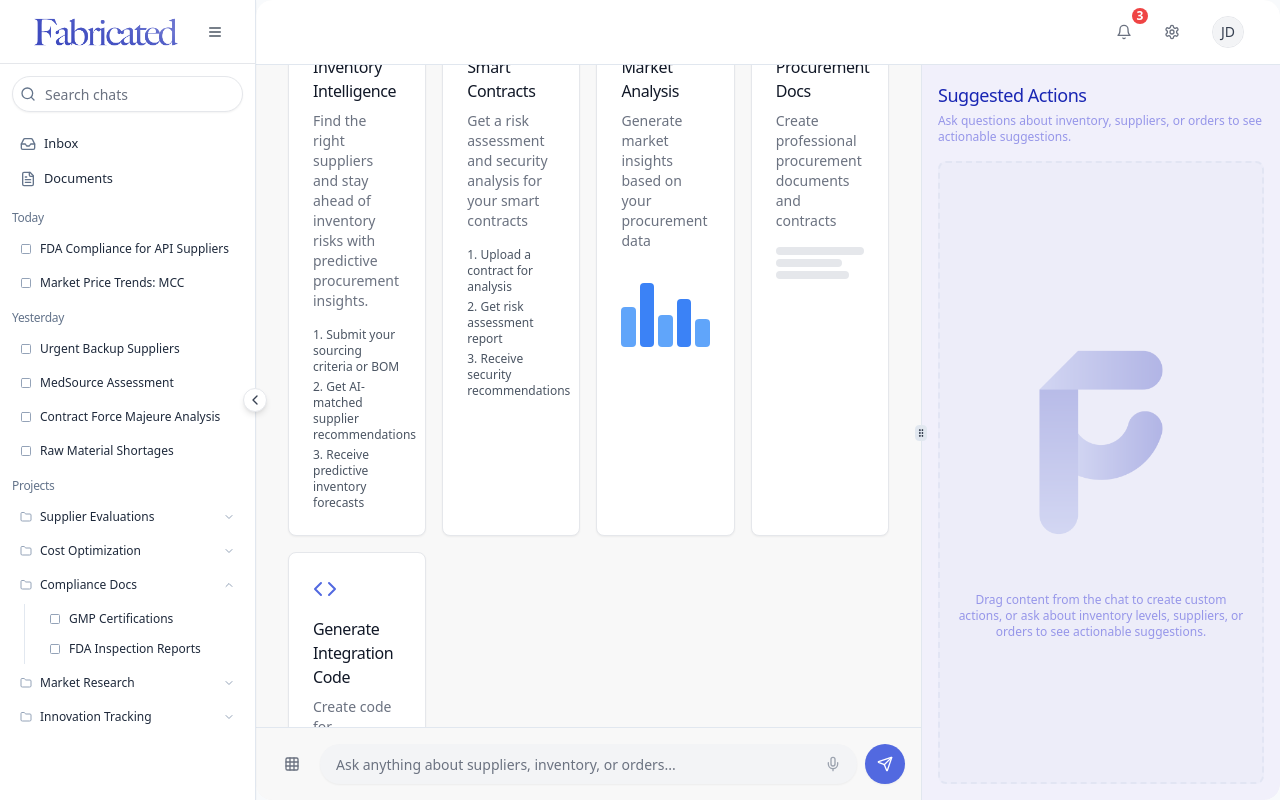
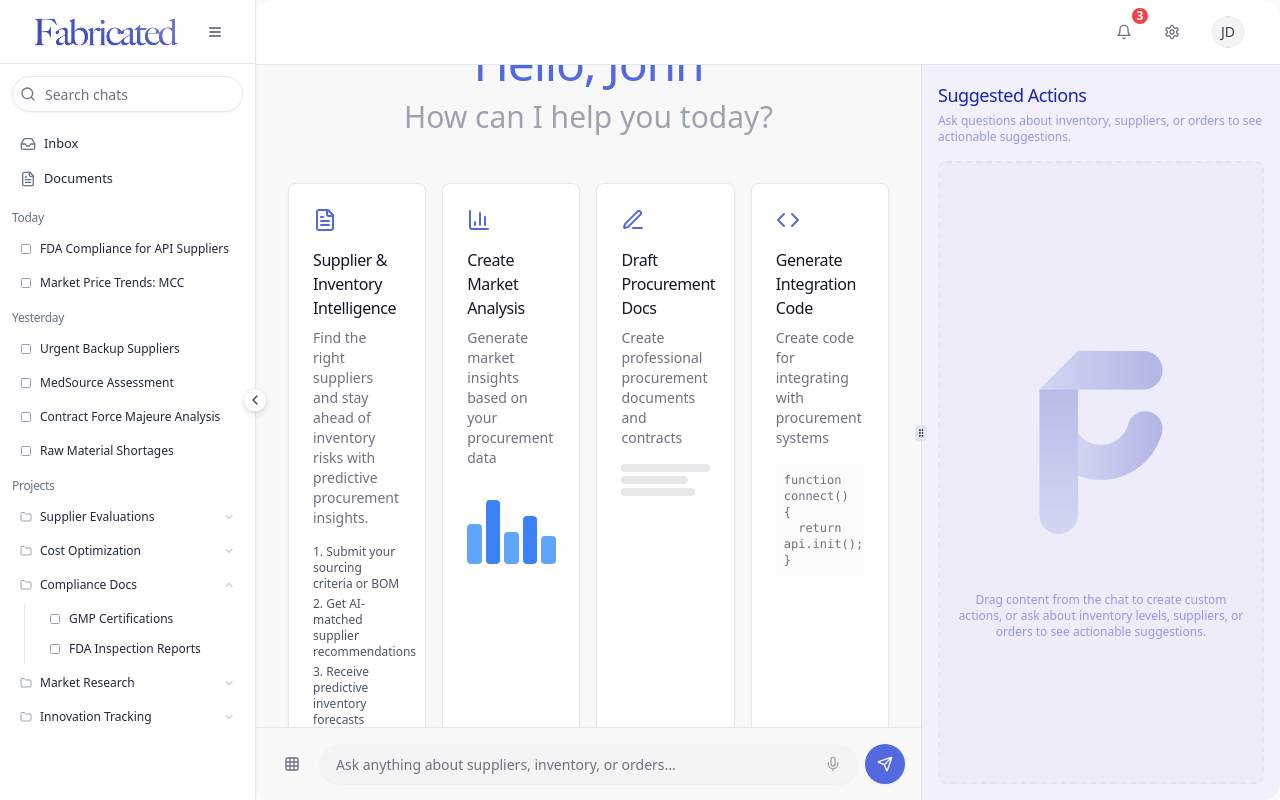
Before and after one commit to akifdanisik/fabricated-vision, a React (Vite) app: page /chat in a window 1280 px wide. Built offline with nearby package versions, Linux system fonts and the light colour scheme.

Commit message:
Remove "Analyze Smart Contracts" module
Remove the "Analyze Smart Contracts" module from the welcome screen.

```diff
--- a/src/components/chat/WelcomeScreen.tsx
+++ b/src/components/chat/WelcomeScreen.tsx
@@ -101,12 +101,6 @@ const WelcomeScreen: React.FC<WelcomeScreenProps> = ({
           onClick={() => onSelectQuickStart("Help me find qualified suppliers and optimize inventory levels")}
         />
         <WelcomeModule
-          title="Analyze Smart Contracts"
-          description="Get a risk assessment and security analysis for your smart contracts"
-          icon={<FileText size={24} />}
-          onClick={() => onSelectQuickStart("I want to analyze a smart contract for risks")}
-        />
-        <WelcomeModule
           title="Create Market Analysis"
           description="Generate market insights based on your procurement data"
           icon={<BarChart3 size={24} />}
```
